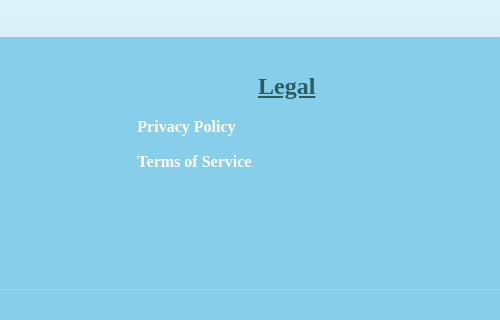
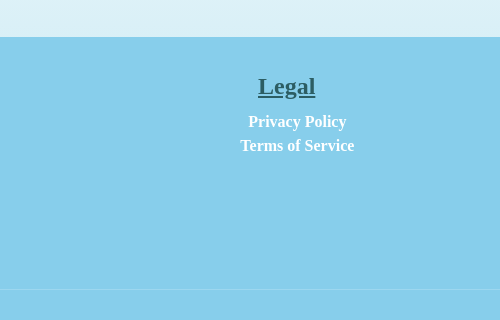
Before and after one commit to zehraas/PetFolio, a plain HTML site: page HeartHealthinPets/index.html in a window 1280 px wide. Shown: the part 2700-3020 px from the top of the page, 780-1280 px from the left. Drawn offline with Linux system fonts and the light colour scheme.

Commit message:
style.css

```diff
--- a/HeartHealthinPets/style.css
+++ b/HeartHealthinPets/style.css
@@ -211,10 +211,14 @@ li{
     list-style-type: none;
     padding: 0;
     margin: 0;
+    flex-direction: column;
+    align-items: center;
+    display: flex;
 }
 
 .footer-legal li {
-    margin-bottom: 5px;
+    margin-bottom: 0;
+    font-size: 16px;
 }
 
 .footer-legal li a {
```
